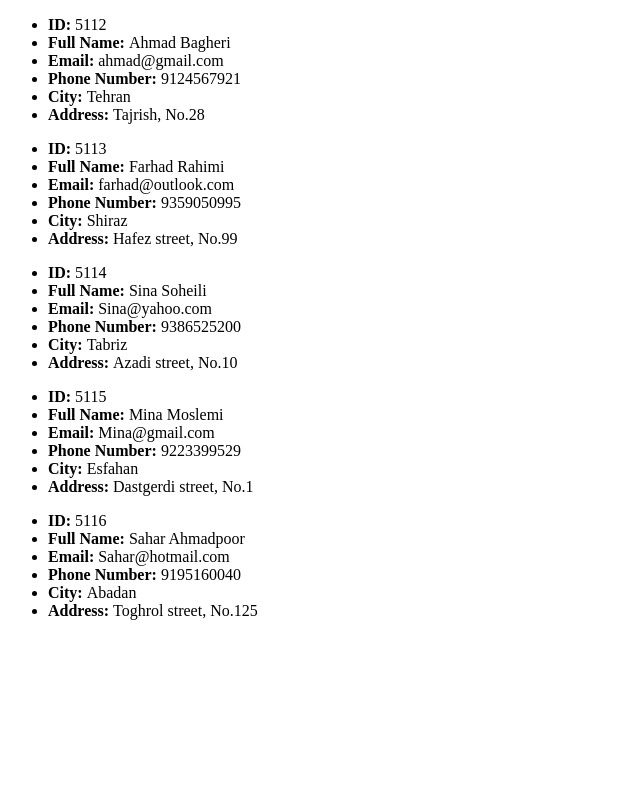
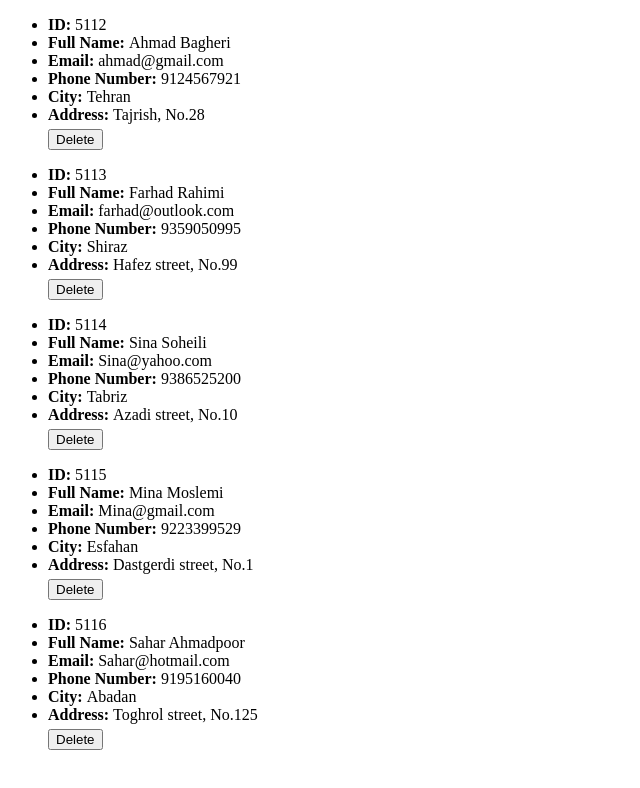
Before and after one commit to homayoonghadiri/React_Course_Project, a React (Vite) app: page / in a window 1280 px wide. Shown: the top 788 px of the page, without its empty margins (0-640 px from the left). Built offline with nearby package versions, Linux system fonts and the light colour scheme.

Commit message:
event handling & user deletion practice

```diff
--- a/src/App.jsx
+++ b/src/App.jsx
@@ -1,21 +1,25 @@
+import { useState } from "react";
 import User from "./User";
-
 
 const App = () => {
 
-    const users = [
+    const [users, setUsers] = useState([
         { id: 5112, fullName: "Ahmad Bagheri", email: "ahmad@gmail.com", phone: 9124567921, city: "Tehran", address: "Tajrish, No.28" },
         { id: 5113, fullName: "Farhad Rahimi", email: "farhad@outlook.com", phone: 9359050995, city: "Shiraz", address: "Hafez street, No.99" },
         { id: 5114, fullName: "Sina Soheili", email: "Sina@yahoo.com", phone: 9386525200, city: "Tabriz", address: "Azadi street, No.10" },
         { id: 5115, fullName: "Mina Moslemi", email: "Mina@gmail.com", phone: 9223399529, city: "Esfahan", address: "Dastgerdi street, No.1" },
         { id: 5116, fullName: "Sahar Ahmadpoor", email: "Sahar@hotmail.com", phone: 9195160040, city: "Abadan", address: "Toghrol street, No.125" }
-    ];
+    ]);
+
+    function deleteUser(id) {
+        setUsers(users.filter(user => user.id !== id));
+    }
 
     return (
         <>
             {
                 users.map((user) => (
-                    <User key={user.id} id={user.id} fullName={user.fullName} email={user.email} phone={user.phone} city={user.city} address={user.address}  />
+                    <User key={user.id} id={user.id} fullName={user.fullName} email={user.email} phone={user.phone} city={user.city} address={user.address} handleDelete={deleteUser}  />
                 ))
             }
         </>
--- a/src/User.jsx
+++ b/src/User.jsx
@@ -1,4 +1,6 @@
-const User = ({id, fullName, email, phone, address, city}) => {
+// import { useState } from "react";
+
+const User = ({id, fullName, email, phone, address, city, handleDelete}) => {
 
     return (
         <div className="user-info">
@@ -10,6 +12,10 @@ const User = ({id, fullName, email, phone, address, city}) => {
                <li><strong>Phone Number: </strong>{phone}</li>
                <li><strong>City: </strong>{city}</li>
                <li><strong>Address: </strong>{address}</li>
+               <li style={{'listStyle': 'none', 'marginTop': 5}}>
+                    {/* {showUser && <User />} */}
+                    <button className="btn-del" onClick={() => handleDelete(id)}>Delete</button>
+               </li>
             </ul>
         </div>
     );
```
